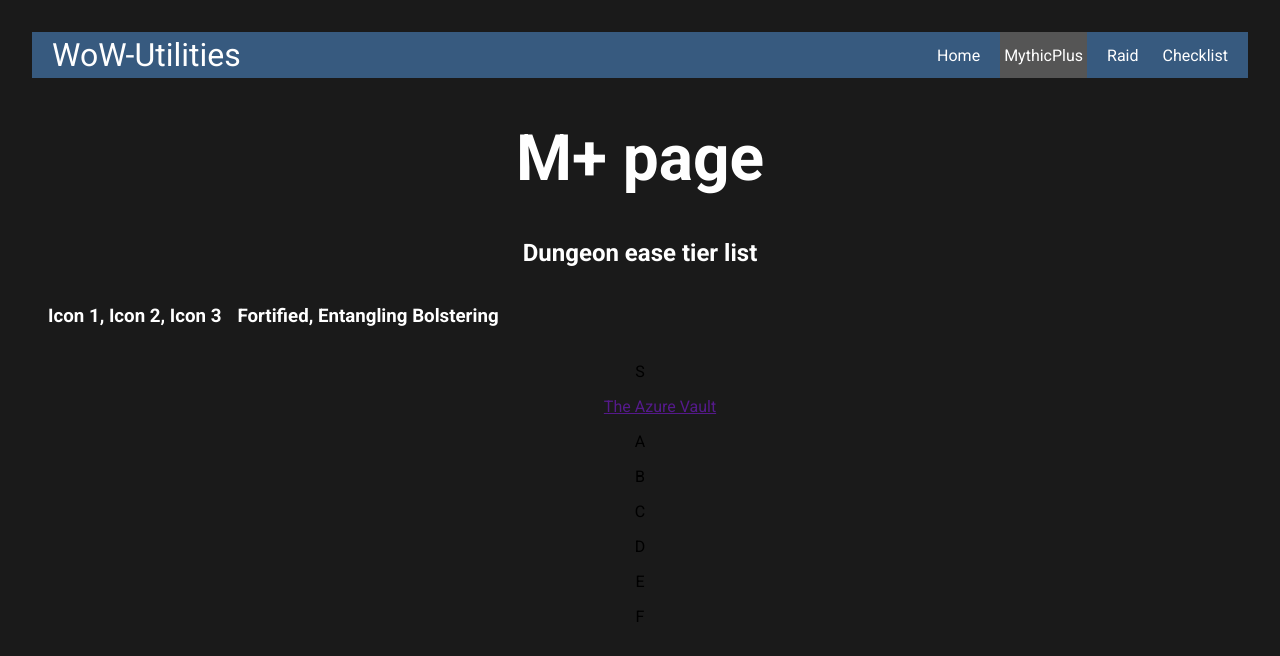
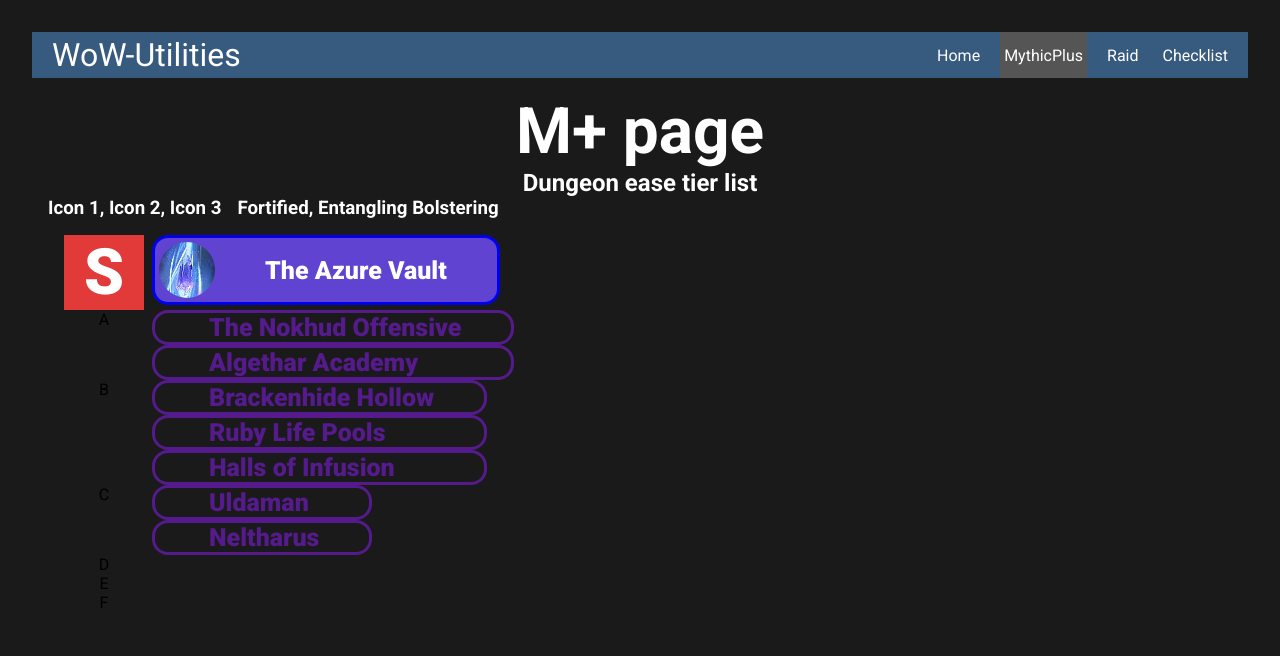
Before and after one commit to Nikolascerbakov/WoW-Utilities, a React (Vite) app: page /MythicPlus in a window 1280 px wide. Shown: the top 656 px of the page. Built offline with nearby package versions, Linux system fonts and the light colour scheme.

Commit message:
added tierlist css and first tier row

```diff
--- /dev/null
+++ b/src/Tierlist.css
@@ -0,0 +1,67 @@
+*{
+    margin: 0;
+    padding: 0;
+}
+
+a{
+    text-decoration: none;
+    cursor: pointer;
+}
+
+.tierlist-tier{
+    display: flex;
+    gap: .5rem;
+}
+
+.tierlist-grade{
+    width:80px;
+}
+
+.tierlist-item-container{
+    display: flex;
+    border-radius: 1em;
+    border-style: solid;
+}
+
+.tierlist-item-label{
+    display: flex;
+    justify-content: center;
+    align-items: center;
+    padding: 0 2em 0 2em;
+    font-size: 25px;
+    font-weight: 900;
+}
+
+.s-tier{
+    font-size: 64px;
+    font-weight: 900;
+    align-self: stretch;
+    text-align: center;
+    line-height: normal;
+    margin: 0;
+}
+
+.s-tier-bg{
+    background-color: rgb(226, 57, 57);
+}
+
+.purple-vault-bg{
+    background-color: hsla(252.34,60%,53.92%);
+}
+
+.purple-vault-border-color{
+    background-color: hsla(252.34,80%,53.92%);
+}
+
+.white-text{
+    color: white;
+}
+
+.icon-image-rounded{
+    border-radius: 100% !important;
+}
+
+.tierlist-item-image{
+    padding-top: 0.25em;
+    padding-left: 0.25em;
+}
--- a/src/Tierlist.jsx
+++ b/src/Tierlist.jsx
@@ -5,27 +5,81 @@
         <div className="container">
             <div className="tierlist-container">
                 <div className="tierlist-tier">
-                    <div className="tierlist-grade">S</div>
-                    <ul className="tierlist-items">
-                        <a href="">
-                            <div className="tierlist-item-container">
-                                <div className="tierlist-item-image"></div>
-                                <div className="tierlist-item-label"><span>The Azure Vault</span></div>
-                            </div>
-                        </a>
-                    </ul>
+                    <div className="tierlist-grade s-tier-bg">
+                        <h3 className="s-tier">S</h3>
+                    </div>
+                        <ul className="tierlist-items">
+                            <a href="https://www.wowhead.com/guide/dungeons/azure-vault-strategy">
+                                <div className="tierlist-item-container purple-vault-bg">
+                                    <div className="tierlist-item-image">
+                                        <img src="src\assets\icons\dungeon_azurevaults.jpg" className="icon-image-rounded"></img>
+                                    </div>
+                                    <div className="tierlist-item-label white-text">The Azure Vault</div>
+                                </div>
+                            </a>
+                        </ul>
                 </div>
                 <div className="tierlist-tier">
                     <div className="tierlist-grade">A</div>
-                    <ul className="tierlist-items"></ul>
+                        <ul className="tierlist-items">
+                            <a href="">
+                                <div className="tierlist-item-container">
+                                    <div className="tierlist-item-image"></div>
+                                    <div className="tierlist-item-label"><span>The Nokhud Offensive</span></div>
+                                </div>
+                            </a>
+
+                            <a href="">
+                                <div className="tierlist-item-container">
+                                    <div className="tierlist-item-image"></div>
+                                    <div className="tierlist-item-label"><span>Algethar Academy</span></div>
+                                </div>
+                            </a>
+                        </ul>
                 </div>
                 <div className="tierlist-tier">
-                    <div className="tierlist-grade">B</div>
-                    <ul className="tierlist-items"></ul>
+                        <div className="tierlist-grade">B</div>
+                            <ul className="tierlist-items">
+                                <a href="">
+                                    <div className="tierlist-item-container">
+                                        <div className="tierlist-item-image"></div>
+                                        <div className="tierlist-item-label"><span>Brackenhide Hollow</span></div>
+                                    </div>
+                                </a>
+
+                                <a href="">
+                                    <div className="tierlist-item-container">
+                                        <div className="tierlist-item-image"></div>
+                                        <div className="tierlist-item-label"><span>Ruby Life Pools</span></div>
+                                    </div>
+                                </a>
+
+                                <a href="">
+                                    <div className="tierlist-item-container">
+                                        <div className="tierlist-item-image"></div>
+                                        <div className="tierlist-item-label"><span>Halls of Infusion</span></div>
+                                    </div>
+                                </a>
+                            </ul>
                 </div>
                 <div className="tierlist-tier">
                     <div className="tierlist-grade">C</div>
-                    <ul className="tierlist-items"></ul>
+                        <ul className="tierlist-items">
+                                <a href="">
+                                    <div className="tierlist-item-container">
+                                        <div className="tierlist-item-image"></div>
+                                        <div className="tierlist-item-label"><span>Uldaman</span></div>
+                                    </div>
+                                </a>
+
+                                <a href="">
+                                    <div className="tierlist-item-container">
+                                        <div className="tierlist-item-image"></div>
+                                        <div className="tierlist-item-label"><span>Neltharus</span></div>
+                                    </div>
+                                </a>
+
+                        </ul>
                 </div>
                 <div className="tierlist-tier">
                     <div className="tierlist-grade">D</div>
--- a/src/main.jsx
+++ b/src/main.jsx
@@ -2,6 +2,7 @@
 import ReactDOM from 'react-dom/client'
 import App from './App.jsx'
 import './index.css'
+import './Tierlist.css'
 import { BrowserRouter } from 'react-router-dom'
 
 ReactDOM.createRoot(document.getElementById('root')).render(
```
